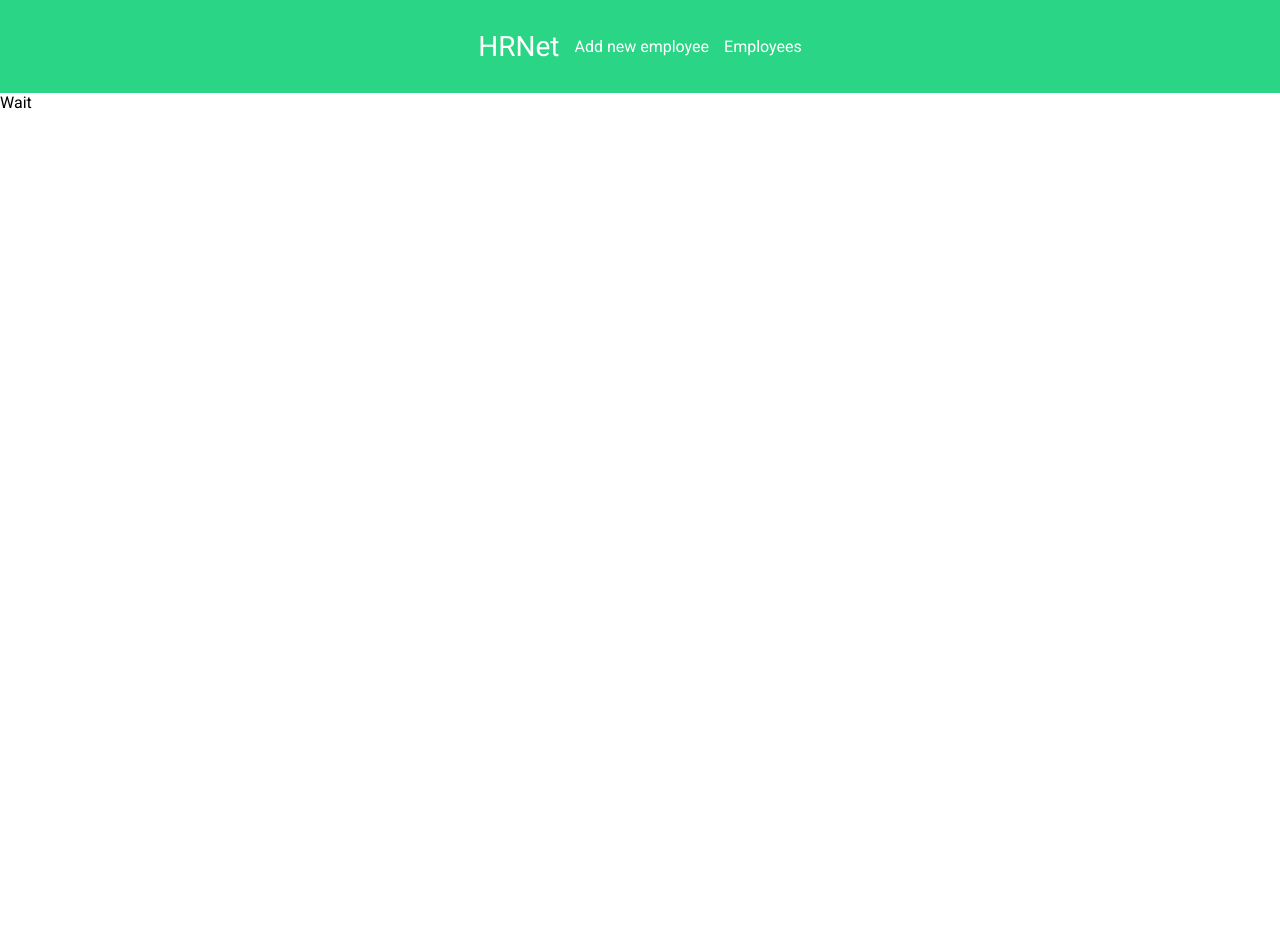
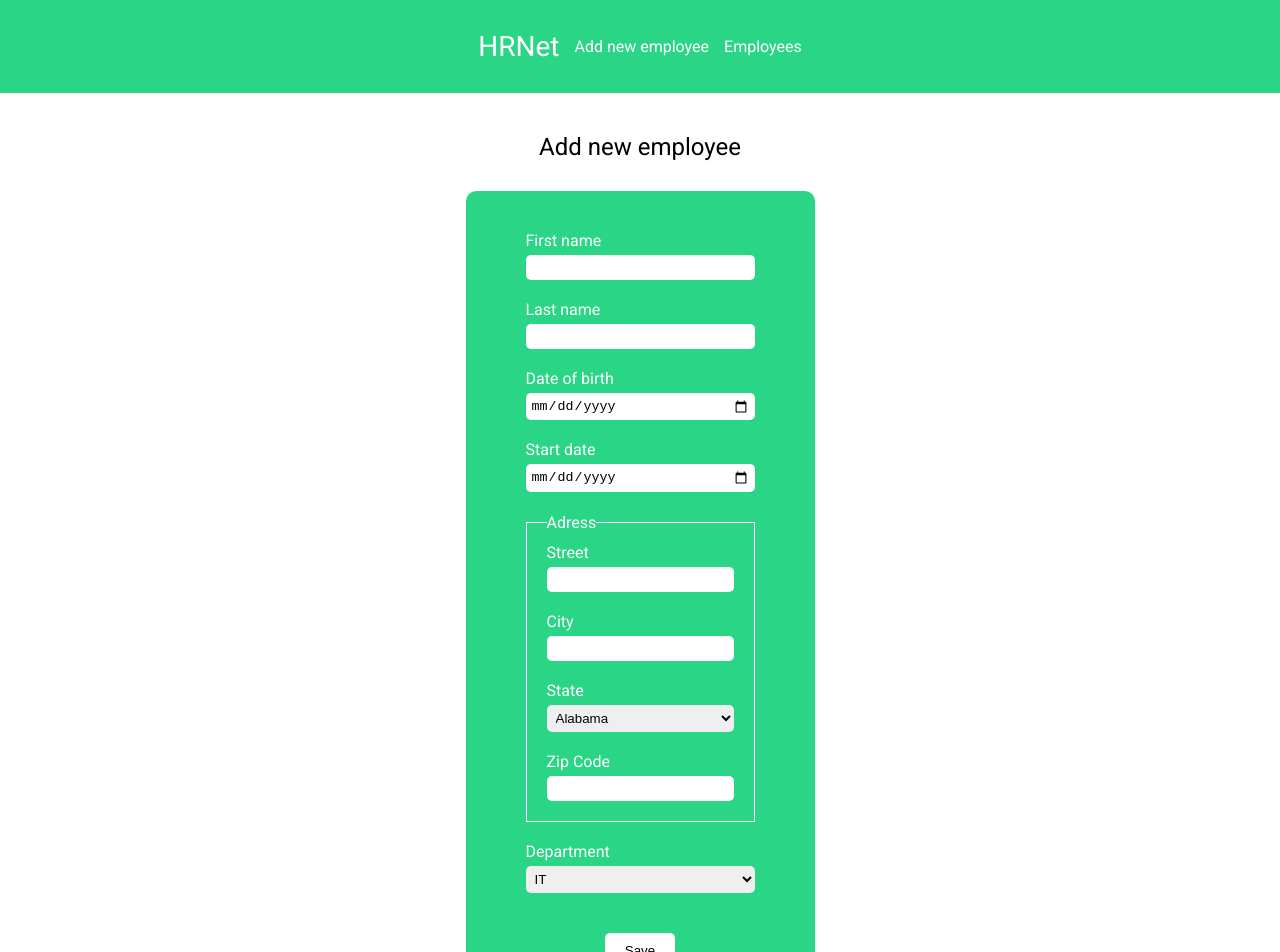
Before and after one commit to ArthurB2077/hrnet, a React (Create React App) app: page /add-employee in a window 1280 px wide. Shown: the top 952 px of the page. Before the commit the page ends 800 px from the top, so only its background shows below. Built offline with nearby package versions, Linux system fonts and the light colour scheme.

Commit message:
Create employee form style and display done

```diff
--- a/src/actions/employees/index.ts
+++ b/src/actions/employees/index.ts
@@ -1,4 +1,3 @@
-import { Exception } from "sass"
 import  {
     RETRIEVE_EMPLOYEE_SUCCESS,
     RETRIEVE_EMPLOYEE_LOADING,
--- a/src/components/NavBar/index.tsx
+++ /dev/null
@@ -1,14 +0,0 @@
-import React from "react"
-import { Link } from "react-router-dom"
-
-const NavBar: React.FC = (): JSX.Element => {
-    return(
-        <nav className="navbar">
-            <h1 className="navbar-title">HRNet</h1>
-            <Link to="#" className="navbar-link">Add new employee</Link>
-            <Link to="#" className="navbar-link">Employees</Link>
-        </nav>
-    )
-}
-
-export default NavBar
--- a/src/index.tsx
+++ b/src/index.tsx
@@ -1,38 +1,42 @@
-import React from 'react';
-import ReactDOM from 'react-dom/client';
-import reportWebVitals from './reportWebVitals';
-import { BrowserRouter, Routes, Route } from "react-router-dom";
-// import { Provider } from 'react-redux';
-// import { configureStore } from '@reduxjs/toolkit'
-import Home from './pages/Home';
-import NavBar from './components/NavBar';
-import "./style/main.scss";
+import React from 'react'
+import ReactDOM from 'react-dom/client'
+import reportWebVitals from './reportWebVitals'
+import { BrowserRouter, Routes, Route } from "react-router-dom"
+import { Provider } from 'react-redux'
+import { configureStore } from '@reduxjs/toolkit'
+import { employeeReducer } from './reducers/employees'
+import NavBar from './layout/NavBar'
+import Home from './pages/Home'
+import NewEmployee from './pages/NewEmployee'
+import Employees from './pages/Employees'
+import "./style/main.scss"
 
-// const store = configureStore({
-//   reducer: {
-//     employeeReducer: employeeReducer,
-//   }
-// });
+const store = configureStore({
+  reducer: {
+    employeeReducer: employeeReducer,
+  }
+})
 
 const root = ReactDOM.createRoot(
   document.getElementById('root') as HTMLElement
-);
+)
 
 root.render(
   <React.StrictMode>
-    {/* <Provider store={store}> */}
+    <Provider store={store}>
     <BrowserRouter>
       <NavBar/>
       <Routes>
         <Route path="/" element={<Home/>} />
-        <Route path="/add-employee" element={<div>Wait</div>} />
+        <Route path="/add-employee" element={<NewEmployee/>} />
+        <Route path="/employees" element={<Employees/>} />
       </Routes>
     </BrowserRouter>
-    {/* </Provider> */}
+    </Provider>
   </React.StrictMode>
-);
+)
 
 // If you want to start measuring performance in your app, pass a function
 // to log results (for example: reportWebVitals(console.log))
 // or send to an analytics endpoint. Learn more: https://bit.ly/CRA-vitals
-reportWebVitals();
+reportWebVitals()
--- /dev/null
+++ b/src/layout/NavBar/index.tsx
@@ -0,0 +1,14 @@
+import React from "react"
+import { Link } from "react-router-dom"
+
+const NavBar: React.FC = (): JSX.Element => {
+    return(
+        <nav className="navbar">
+            <Link to="/" className="navbar-title">HRNet</Link>
+            <Link to="/add-employee" className="navbar-link">Add new employee</Link>
+            <Link to="/employees" className="navbar-link">Employees</Link>
+        </nav>
+    )
+}
+
+export default NavBar
--- /dev/null
+++ b/src/pages/Employees/index.tsx
@@ -0,0 +1,14 @@
+import React from "react"
+
+const Employees: React.FC = () => {
+
+    return (
+        <main>
+            <section>
+                <h1>Employees</h1>
+            </section>
+        </main>
+    )
+}
+
+export default Employees
--- a/src/pages/Home/index.tsx
+++ b/src/pages/Home/index.tsx
@@ -4,9 +4,9 @@ import NavPanelMenu from "../../components/NavPanelMenu"
 const Home: React.FC = (): JSX.Element => {
 
     return(
-        <div className="home">
+        <main className="home">
             <NavPanelMenu/>
-        </div>
+        </main>
     )
 }
 
--- /dev/null
+++ b/src/pages/NewEmployee/index.tsx
@@ -0,0 +1,69 @@
+import React from "react"
+
+const NewEmployee: React.FC = () => {
+
+    return (
+        <main className="new-employee">
+            <section className="new-employee-form-section">
+                <h1 className="create-employee-form-header">Add new employee</h1>
+                <form className="create-employee-form" onSubmit={(e) => console.log(e)}>
+                    <div className="create-employee-form-input">
+                        <label htmlFor="firstName">First name</label>
+                        <input type="text" id="firstName" />
+                    </div>
+                    <div className="create-employee-form-input">
+                        <label htmlFor="lastName">Last name</label>
+                        <input type="text" id="lastName" />
+                    </div>
+                    <div className="create-employee-form-input">
+                        <label htmlFor="dateOfBirth">Date of birth</label>
+                        <input type="date" id="dateOfBirth" />
+                    </div>
+                    <div className="create-employee-form-input">
+                        <label htmlFor="startDate">Start date</label>
+                        <input type="date" id="startDate" />
+                    </div>
+                    <div className="create-employee-form-input-group">
+                        <span className="create-employee-form-input-group__title">Adress</span>
+                        <div className="create-employee-form-input">
+                            <label htmlFor="street">Street</label>
+                            <input type="text" id="street" />
+                        </div>
+                        <div className="create-employee-form-input">
+                            <label htmlFor="city">City</label>
+                            <input type="text" id="city" />
+                        </div>
+                        <div className="create-employee-form-input">
+                            <label htmlFor="state">State</label>
+                            <select id="state">
+                                <option value="1">Alabama</option>
+                                <option value="2">Oklahoma</option>
+                                <option value="3">California</option>
+                                <option value="4">New York</option>
+                            </select>
+                        </div>
+                        <div className="create-employee-form-input">
+                            <label htmlFor="zipCode">Zip Code</label>
+                            <input type="text" id="zipCode" />
+                        </div>
+                    </div>
+                    <div className="create-employee-form-input">
+                        <label htmlFor="department">Department</label>
+                        <select id="department">
+                            <option value="1">IT</option>
+                            <option value="2">HR</option>
+                            <option value="3">Sales</option>
+                            <option value="4">Marketing</option>
+                        </select>
+                    </div>
+                    <div className="create-employee-form-input-button">
+                    <button className="create-employee-form-button" type="submit">Save</button>
+
+                    </div>
+                </form>
+            </section>
+        </main>
+    )
+}
+
+export default NewEmployee
--- /dev/null
+++ b/src/style/components/_create-employee-form.scss
@@ -0,0 +1,55 @@
+.create-employee-form-header {
+    color: $black-primary;
+    margin-top: 0;
+    margin-bottom: 30px;
+    font-size: 1.5em;
+    font-weight: 500;
+    font-style: normal;
+}
+
+.create-employee-form {
+    background-color: $green-primary;
+    color: $white-primary;
+    padding: 40px 60px;
+    border-radius: 10px;
+    .create-employee-form-input {
+        display: flex;
+        flex-direction: column;
+        margin-bottom: 20px;
+        label {
+            margin-bottom: 5px;
+        }
+        input, select {
+            border: none;
+            border-radius: 5px;
+            padding: 5px;
+        }
+        &:last-child {
+            margin-bottom: 0;
+        }
+    }
+    .create-employee-form-input-group {
+        border: 1px solid $white-primary;
+        margin-bottom: 20px;
+        padding: 20px;
+        position: relative;
+        margin-top: 30px;
+        .create-employee-form-input-group__title{
+            position: absolute;
+            z-index: 5;
+            top: -10px;
+            background-color: $green-primary;
+        }
+    }
+    .create-employee-form-input-button {
+        display: flex;
+        justify-content: center;
+        .create-employee-form-button {
+            background-color: $white-primary;
+            border: none;
+            border-radius: 5px;
+            padding: 10px 20px;
+            margin-top: 20px;
+        }
+    }
+}
--- a/src/style/components/_navbar.scss
+++ b/src/style/layout/_navbar.scss
@@ -9,6 +9,7 @@
         margin: 0 15px;
         font-size: 1.75em;
         font-weight: 500;
+        text-decoration: none;
     }
     .navbar-link {
         color: $white-primary;
@@ -16,8 +17,5 @@
         font-size: 1em;
         text-decoration: none;
         margin-right: 15px;
-        // &:hover {
-        //     color: $green-secondary;
-        // }
     }
 }
--- a/src/style/main.scss
+++ b/src/style/main.scss
@@ -4,7 +4,10 @@
 @import "utils/variables";
 
 @import "pages/home";
+@import "pages/new-employee";
 
-@import "components/navbar";
+@import "layout/navbar";
+
 @import "components/nav-panel-menu";
 @import "components/nav-panel";
+@import "components/create-employee-form";
--- /dev/null
+++ b/src/style/pages/_new-employee.scss
@@ -0,0 +1,8 @@
+.new-employee {
+    .new-employee-form-section {
+        display: flex;
+        flex-direction: column;
+        align-items: center;
+        margin-top: 2.5em;
+    }
+}
```
Also changed, not shown: public/manifest.json, 1 other file (tests, documents, lock files or other folders).
